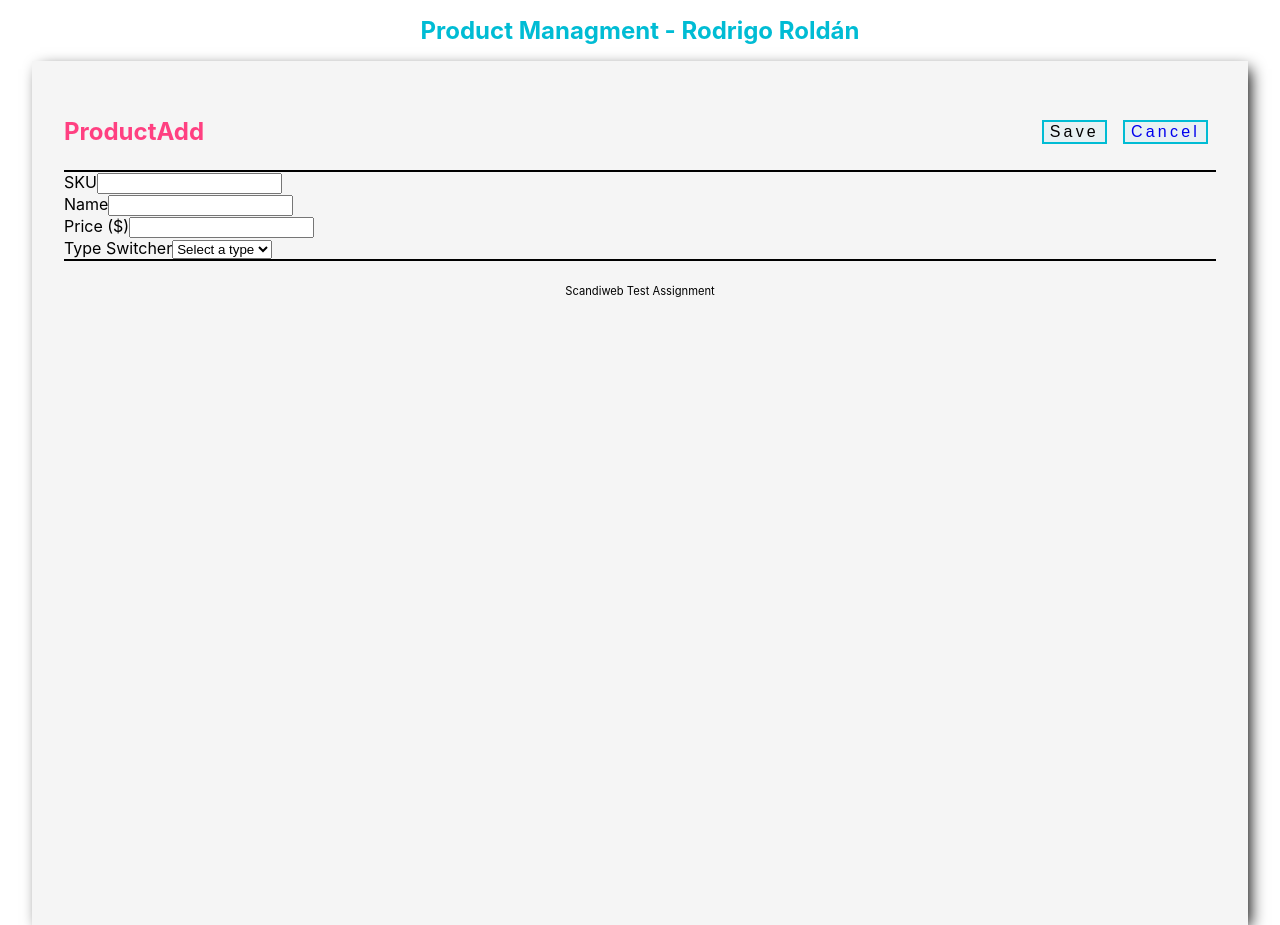
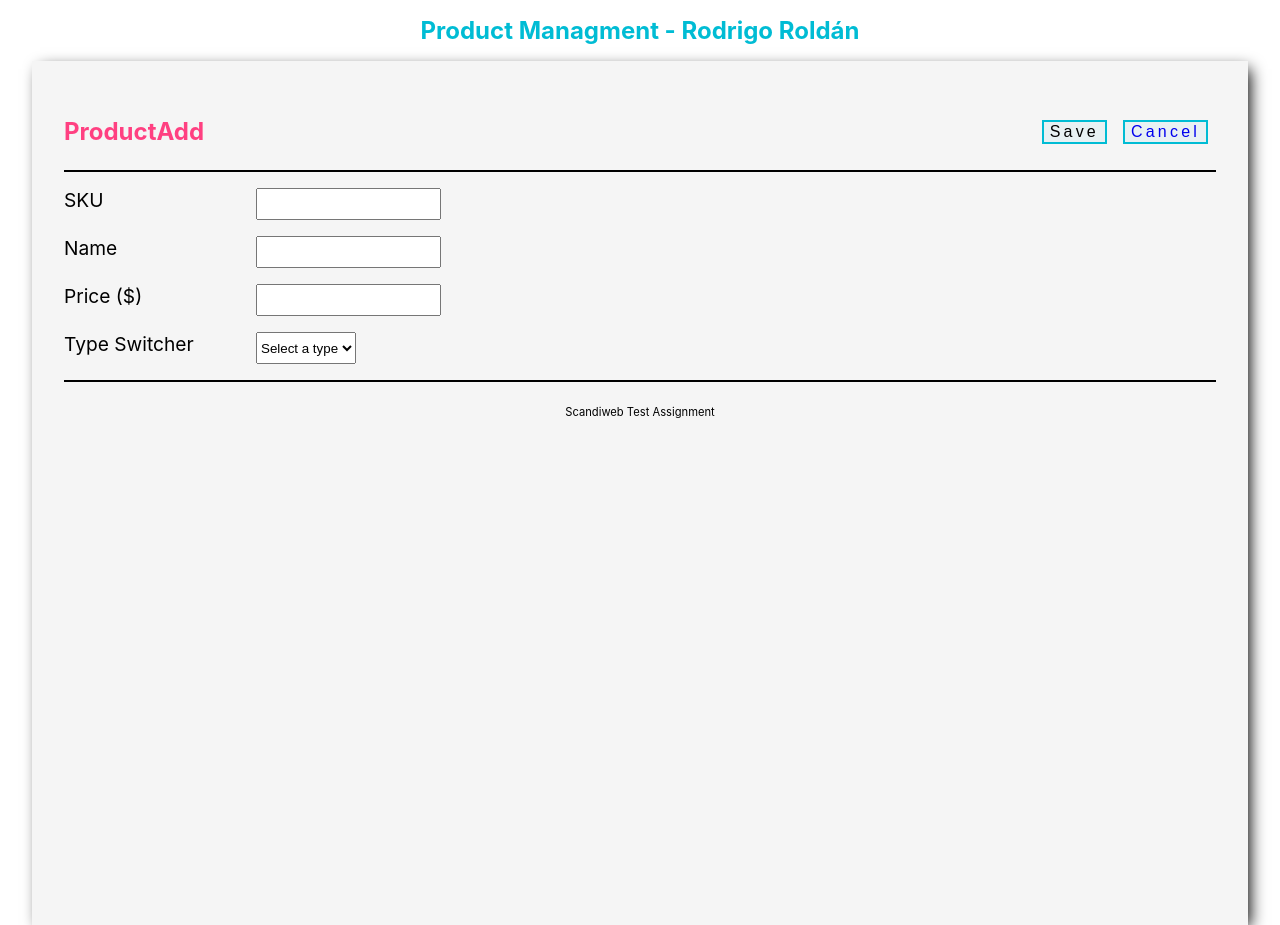
Before and after one commit to roroldan18/prod-manager, a React (Create React App) app: page /addproduct in a window 1280 px wide. Built offline with nearby package versions, Linux system fonts and the light colour scheme.

Commit message:
Add Section 2nd progress

```diff
--- a/src/StylesMain.ts
+++ b/src/StylesMain.ts
@@ -10,12 +10,19 @@ export const Title = styled.h1`
   text-align: center;
   font-size: 1.5em;
   color: ${mainColor};
-`;
+  @media only screen and (max-width: 600px) {
+    font-size: 1.2em;
+  }
+
+  `;
 
 export const SubTitle = styled.h3`
   text-align: center;
   font-size: 1.5em;
   color: ${secondaryColor};
+  @media only screen and (max-width: 600px) {
+    font-size: 1.1em;
+  }
 `;
 
 export const BtnSection = styled.div`
@@ -37,7 +44,7 @@ export const Button = styled.button`
   letter-spacing: 0.2em;
 
   @media only screen and (max-width: 600px) {
-    font-size: 0.3em;
+    font-size: 0.8em;
     letter-spacing: 0;
   }
 
--- a/src/components/ProductAdd.tsx
+++ b/src/components/ProductAdd.tsx
@@ -1,8 +1,13 @@
-import React from 'react'
+import React, { useEffect, useState } from 'react'
 import { Link } from 'react-router-dom';
 import { BtnSection, Button, NavSect, Section, SubTitle } from '../StylesMain';
+import { ContInput, ContInputs, Form, Info, Label } from './ProductAddStyled';
 
 const ProductAdd = () => {
+
+  const [selected, setSelected] = useState('');
+  const handleChange = (event:React.FormEvent) => setSelected((event.target as HTMLInputElement).value);
+
   return (
     <>
     <Section>
@@ -15,29 +20,74 @@ const ProductAdd = () => {
       </NavSect>
     </Section>
     <Section>
-      <form id="product_form">
-        <div>
-          <label htmlFor="SKU">SKU</label>
+      <Form id="product_form">
+        <ContInput>
+          <Label htmlFor="SKU">SKU</Label>
           <input type="text" name="SKU" id="SKU" />
-        </div>
-        <div>
-          <label htmlFor="name">Name</label>
+        </ContInput>
+        <ContInput>
+          <Label htmlFor="name">Name</Label>
           <input type="text" name="name" id="name" />
-        </div>
-        <div>
-          <label htmlFor="price">Price ($)</label>
+        </ContInput>
+        <ContInput>
+          <Label htmlFor="price">Price ($)</Label>
           <input type="number" name="price" id="price" />
-        </div>
-        <div>
-          <label htmlFor="type">Type Switcher</label>
-          <select name="type" id="type">
-            <option value="">Select a type</option>
+        </ContInput>
+        <ContInput>
+          <Label htmlFor="type">Type Switcher</Label>
+          <select name="type" id="productType" defaultValue='default' onChange={handleChange}>
+            <option value="default" disabled >Select a type</option>
             <option value="Book" id='Book'>Book</option>
             <option value="DVD-disc" id='DVD'>DVD</option>
             <option value="Furniture" id='Furniture'>Furniture</option>
           </select>
-        </div>
-      </form>
+        </ContInput>
+
+          {
+            selected==='Book'
+            ?
+            <>
+              <ContInput>
+                <Label>Weight (KG)</Label>
+                <input type="number" />
+              </ContInput>
+              <Info>Please provide the weight in Kg of the book.</Info>
+            </>
+            :
+            selected==='DVD-disc'
+            ?
+            <>
+              <ContInput>
+                <Label>Size (MB)</Label>
+                <input type="number" />
+              </ContInput>
+              <Info>Please provide size in Mb of the DVD.</Info>
+            </>
+            :
+            selected==='Furniture'
+            ?
+            <>
+              <ContInputs>
+                <ContInput>
+                  <Label>Height (cm)</Label>
+                  <input type="number" />
+                </ContInput>
+                <ContInput>
+                  <Label>Width (cm)</Label>
+                  <input type="number" />
+                </ContInput>
+                <ContInput>
+                  <Label>Length (cm)</Label>
+                  <input type="number" />
+                </ContInput>
+              </ContInputs>
+              <Info>Please provide dimensions in HxWxL format of the furniture.</Info>
+            </>
+            :
+            ''
+          }
+
+      </Form>
     </Section>
     </>
   )
--- /dev/null
+++ b/src/components/ProductAddStyled.ts
@@ -0,0 +1,42 @@
+import styled from "styled-components";
+
+export const Form = styled.form`
+  width: 100%;
+`;
+
+export const Label = styled.label`
+  width: 10em;
+  font-size: 1.2rem;
+  margin-bottom: 0.5rem;
+
+  //media query for mobile
+  @media only screen and (max-width: 600px) {
+    font-size: 1em;;
+  }
+`;
+
+export const ContInput = styled.div`
+  display: flex;
+  flex-direction: row;
+  margin: 1em 0;
+`;
+
+export const ContInputs = styled.div`
+  display: flex;
+  flex-direction: column;
+  margin: 1em 0;
+`;
+
+
+export const Info = styled.p`
+  font-style: italic;
+  font-weight: 500;
+  margin-bottom: 0.5rem;
+  @media only screen and (max-width: 600px) {
+    font-size: 0.8em;
+  };
+
+  :before{
+    content: "*";
+  }
+`;
```
